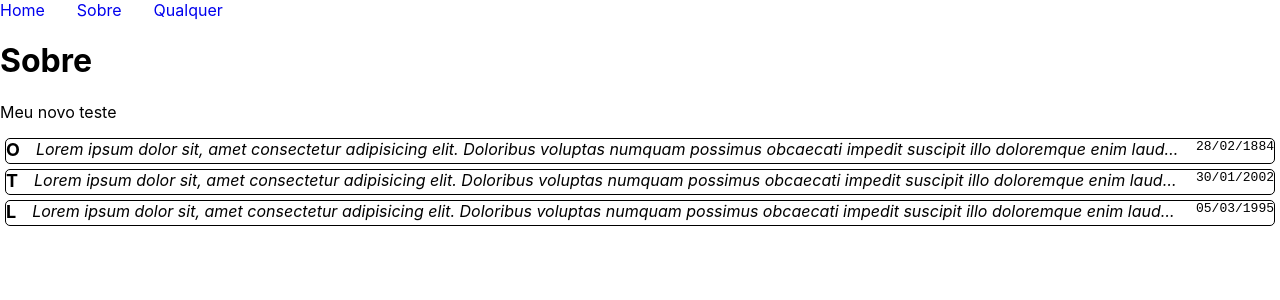
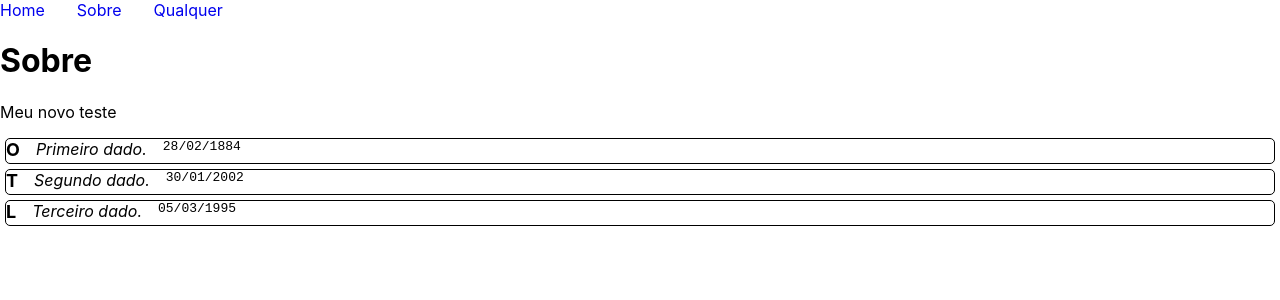
Before and after one commit to EduardoMangeli/apoio, a React (Create React App) app: page /sobre in a window 1280 px wide. Shown: the top 300 px of the page. Built offline with nearby package versions, Linux system fonts and the light colour scheme.

Commit message:
usando dados locais

```diff
--- a/src/components/Cartao/Cartao.jsx
+++ b/src/components/Cartao/Cartao.jsx
@@ -2,16 +2,8 @@ import { Container, Descricao, Momento, Simbolo } from "./style";
 
 const Cartao = ( props ) => (
     <Container>
-        <Simbolo>{ props.simb }</Simbolo>
-        <Descricao>Lorem ipsum dolor sit,
-            amet consectetur adipisicing elit.
-            Doloribus voluptas numquam possimus
-            obcaecati impedit suscipit illo
-            doloremque enim laudantium quaerat
-            pariatur amet dolores harum eveniet
-            voluptate dolorum, ratione
-            ipsa blanditiis!
-        </Descricao>
+        <Simbolo>{props.simb }</Simbolo>
+        <Descricao>{props.descri}</Descricao>
         <Momento>{ props.data }</Momento>
     </Container>
 );
--- /dev/null
+++ b/src/data/informacoes.json
@@ -0,0 +1,18 @@
+[
+    {
+        "simbolo": "O",
+        "descricao":"Primeiro dado.",
+        "data":"28/02/1884"
+    },
+    {
+        "simbolo": "T",
+        "descricao":"Segundo dado.",
+        "data":"30/01/2002"
+    },
+    {
+        "simbolo": "L",
+        "descricao":"Terceiro dado.",
+        "data":"05/03/1995"
+    }
+
+]
--- a/src/pages/Sobre.jsx
+++ b/src/pages/Sobre.jsx
@@ -1,23 +1,36 @@
 import Menu from "../components/Menu/Menu";
 import Cartao from "../components/Cartao/Cartao";
+import dados from "../data/informacoes.json";
+
+/*const dados = [
+    {
+        "simbolo": "W",
+        "descricao": "Primeiro dado.",
+        "data": "28/02/1884"
+    },
+    {
+        "simbolo": "O",
+        "descricao": "Outro dado.",
+        "data": "28/02/1884"
+    }
+];*/
 
 const Sobre = () => (
     <>
     <Menu />
     <h1>Sobre</h1>
     <p>Meu novo teste</p>
-    <Cartao
-        simb={"O"}
-        data={"28/02/1884"}
-    />
-    <Cartao
-        simb={"T"}
-        data={"30/01/2002"}
-    />
-    <Cartao
-        simb={"L"}
-        data={"05/03/1995"}
-    />
+    {
+        dados.map(
+            (ele, ind) => (
+               <Cartao
+                    simb={ele.simbolo}
+                    descri={ele.descricao}
+                    data={ele.data}
+               />
+            )
+        )
+    }
     </>
 );
 
```
